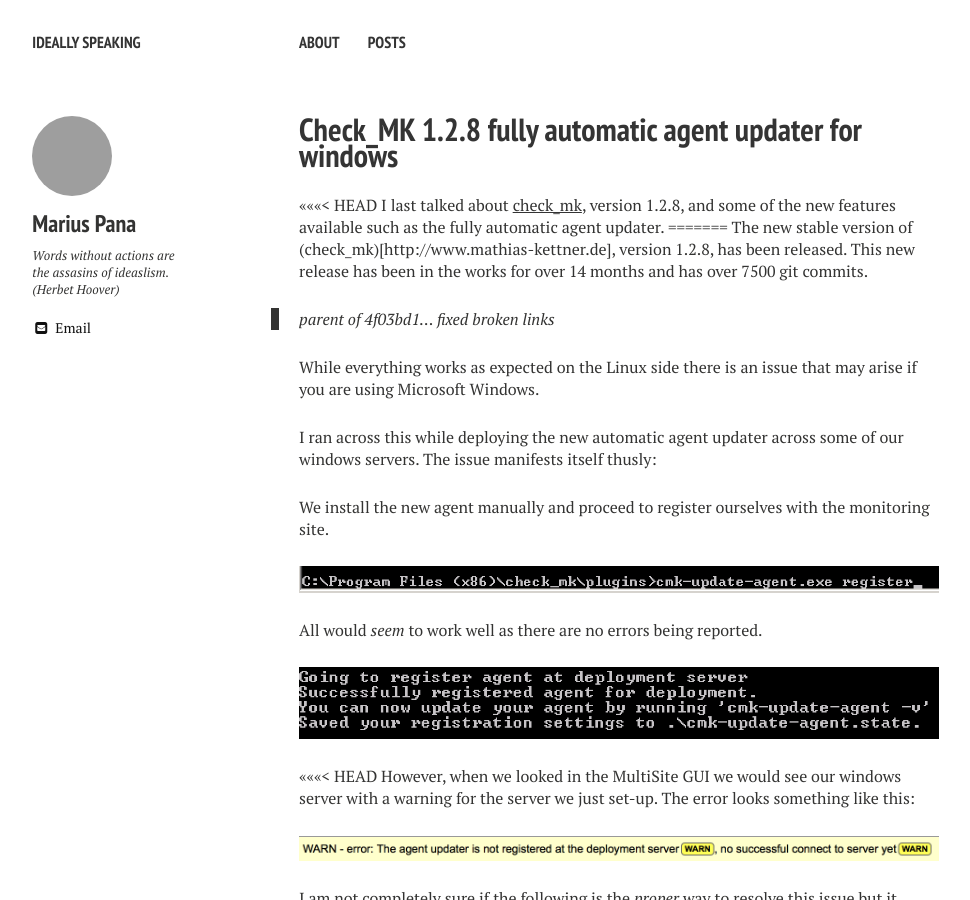
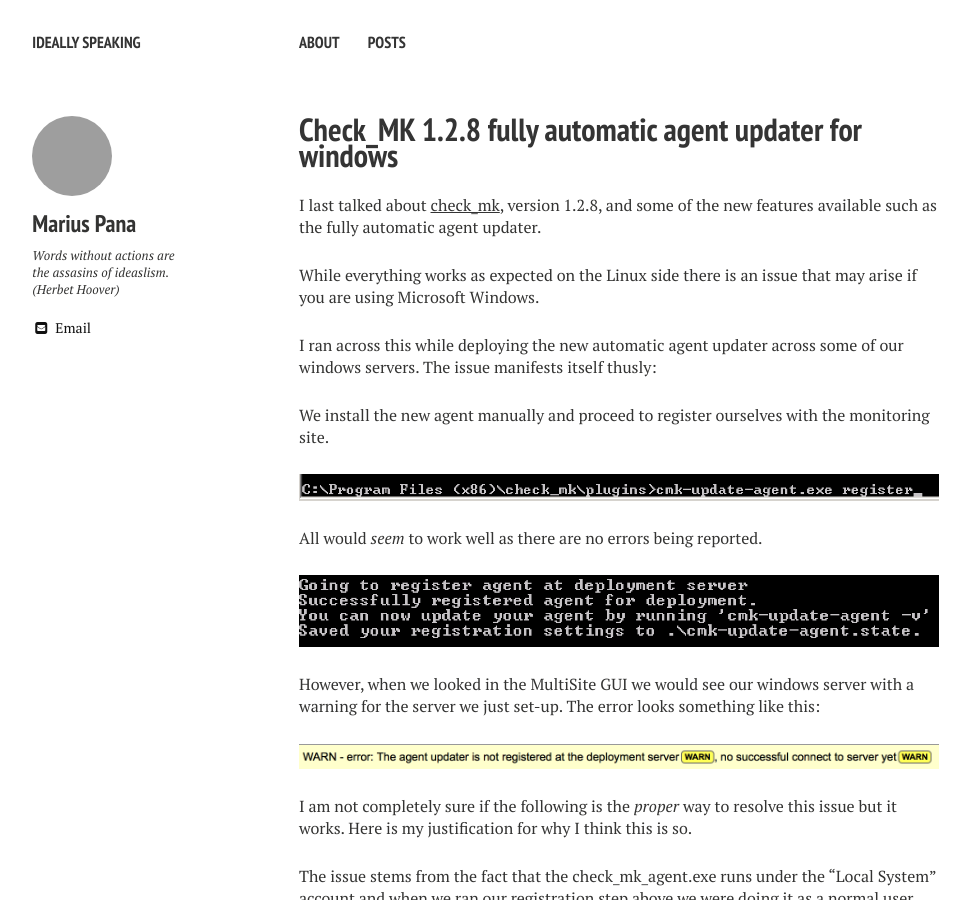
Before and after one commit to mariuspana/mariuspana.github.io, a Jekyll site: the page built from _posts/2016-06-19-check_mk-automatic-agent-update.md, in a window 1280 px wide and 900 px high. Shown: the whole window, without its empty margins (21-991 px from the left). Built offline with Jekyll 4.4.1, drawn with Linux system fonts in a browser that asks for light colours; nearby versions of some CDN libraries; comment, search, counter and statistics services are not loaded; some of the changed text lies outside the part shown; grey boxes are pictures that could not be loaded.

Commit message:
fixed conflict

```diff
--- a/_posts/2016-06-19-check_mk-automatic-agent-update.md
+++ b/_posts/2016-06-19-check_mk-automatic-agent-update.md
@@ -10,11 +10,8 @@ image:
 modified:
 ---
 
-<<<<<<< HEAD
+
 I last talked about [check_mk](http://www.idealistul.ro/check_mk-1.2.8/), version 1.2.8, and some of the new features available such as the fully automatic agent updater.
-=======
-The new stable version of (check_mk)[http://www.mathias-kettner.de], version 1.2.8, has been released. This new release has been in the works for over 14 months and has over 7500 git commits.
->>>>>>> parent of 4f03bd1... fixed broken links
 
 While everything works as expected on the Linux side there is an issue that may arise if you are using Microsoft Windows.
 
@@ -28,11 +25,9 @@ All would _seem_ to work well as there are no errors being reported.
 
 ![cmk-update-agent.exe success](/images/Screen Shot 2016-06-19 at 12.59.40.png)
 
-<<<<<<< HEAD
 However, when we looked in the MultiSite GUI we would see our windows server with a warning for the server we just set-up. The error looks something like this:
 
 ![cmk-update-agent.exe multisite failed](/images/Screen Shot 2016-06-19 at 13.01.23.png)
-
 
 I am not completely sure if the following is the _proper_ way to resolve this issue but it works. Here is my justification for why I think this is so.
 
@@ -56,6 +51,3 @@ Now you can proceed as normal and run cmk-update-agent.exe as per the [documenta
   [d74affa2]: https://translate.google.ro/translate?hl=en&sl=de&u=https://mathias-kettner.de/cms_agent_deployment.html&prev=search "Check_MK Automatic Agent Update"
 
 Now there is one other way I managed to get by without using PsExec and that is by running the registration step as the normal user and looking in the root of your home directory (C:\Users\<user name\) and there you will find a file named cmk-update-agent.cfg. If your registration was successful then you could copy this file over to C:\Progra~\check_mk\config and all would be well. I have not looked at the ramifications of using this scenarios (does it persist, what happens when a new agent is installed, etc.).
-=======
-Until then (check it out)[http://www.mathias-kettner.de], it's getting better every day.
->>>>>>> parent of 4f03bd1... fixed broken links
```
